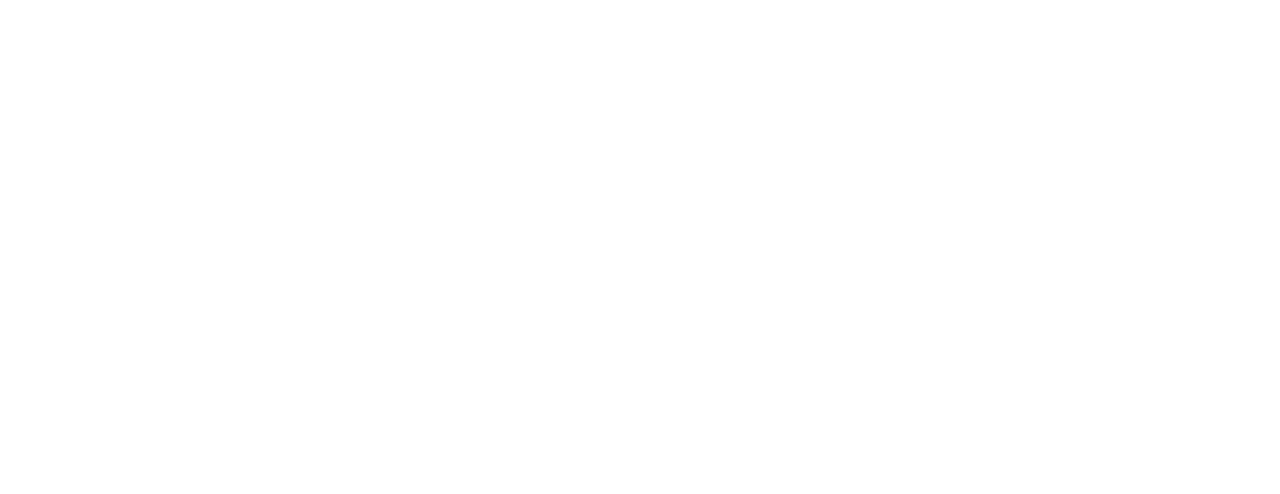
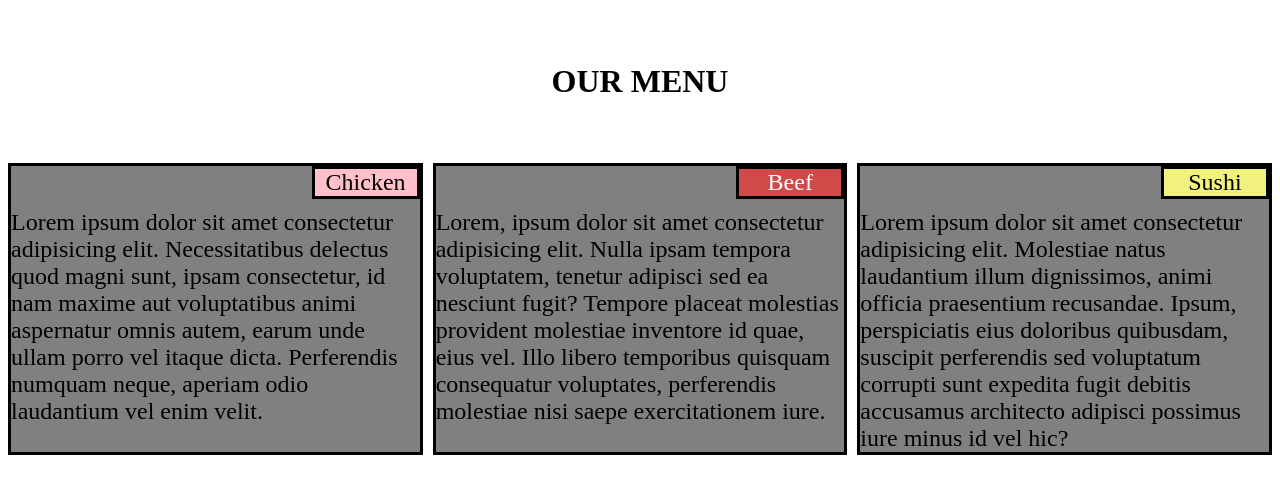
Before and after one commit to milkybar1910/html_css_js, a plain HTML site: page module_2_solution/index.html in a window 1280 px wide. Drawn offline with Linux system fonts and the light colour scheme.

Commit message:
assignment 1

```diff
--- /dev/null
+++ b/module_2_solution/css/style.css
@@ -0,0 +1,108 @@
+.menu {
+    text-align: center;
+    margin-top: 5%;
+    margin-bottom: 5%;
+}
+
+.item1 {
+    background: grey;
+    grid-area: header;
+    border: 3px solid black;
+}
+
+.item2 {
+    background: grey;
+    grid-area: advert;
+    border: 3px solid black;
+}
+
+.item3 {
+    background: grey;
+    grid-area: content;
+    border: 3px solid black;
+}
+
+.h1 {
+    border: 3px solid black;
+    width: 25%;
+    text-align: center;
+    background-color: pink;
+    margin-left: auto;
+    margin-bottom: 10px;
+}
+.h2 {
+    border: 3px solid black;
+    width: 25%;
+    text-align: center;
+    background-color: rgba(231, 60, 60, 0.781);
+    color: white;
+    margin-left: auto;
+    margin-bottom: 10px;
+}
+.h3 {
+    border: 3px solid black;
+    width: 25%;
+    text-align: center;
+    background-color: rgb(241, 241, 126);
+    margin-left: auto;
+    margin-bottom: 10px;
+}
+
+.container {
+    font-size: 1.5em;
+    min-height: auto;
+    width: 100%;
+    display: grid;
+    grid-template-columns: 1fr 1fr 1fr;
+    grid-template-rows: auto;
+    grid-gap: 10px;
+    grid-template-areas: "header advert content";
+}
+
+@media only screen and (max-width: 600px) {
+    .container {
+        grid-template-columns: auto 1fr;
+        grid-template-rows: auto 1fr auto;
+        grid-template-areas:
+            "header header"
+            "advert advert"
+            "content content";
+    }
+}
+
+@media only screen and (min-width: 600px) {
+    .container {
+        grid-template-columns: auto 1fr;
+        grid-template-rows: auto 1fr auto;
+        grid-template-areas:
+            "header header"
+            "advert advert"
+            "content content";
+    }
+}
+
+@media only screen and (min-width: 768px) {
+    .container {
+        grid-template-columns: 1fr 1fr;
+        grid-template-rows: 1fr 1fr;
+        grid-template-areas:
+            "header advert"
+            "content content";
+    }
+}
+
+@media only screen and (min-width: 992px) {
+    .container {
+        grid-template-columns: 1fr 1fr 1fr;
+        grid-template-rows: 1fr;
+        grid-template-areas: "header advert content";
+    }
+}
+
+@media only screen and (min-width: 1200px) {
+    .container {
+        grid-template-columns: 1fr 1fr 1fr;
+        grid-template-rows: 1fr;
+        grid-template-areas: "header advert content";
+    }
+}
--- a/module_2_solution/index.html
+++ b/module_2_solution/index.html
@@ -4,8 +4,15 @@
     <meta charset="UTF-8">
     <meta name="viewport" content="width=device-width, initial-scale=1.0">
     <title>Document</title>
+    <link rel="stylesheet" href="./css/style.css">
 </head>
 <body>
 
+    <h1 class="menu"> OUR MENU</h1>
+    <div class="container">
+        <div class="item1"><div class="h1">Chicken</div>Lorem ipsum dolor sit amet consectetur adipisicing elit. Necessitatibus delectus quod magni sunt, ipsam consectetur, id nam maxime aut voluptatibus animi aspernatur omnis autem, earum unde ullam porro vel itaque dicta. Perferendis numquam neque, aperiam odio laudantium vel enim velit.</div>
+        <div class="item2"><div class="h2">Beef</div>Lorem, ipsum dolor sit amet consectetur adipisicing elit. Nulla ipsam tempora voluptatem, tenetur adipisci sed ea nesciunt fugit? Tempore placeat molestias provident molestiae inventore id quae, eius vel. Illo libero temporibus quisquam consequatur voluptates, perferendis molestiae nisi saepe exercitationem iure.</div>
+        <div class="item3"><div class="h3">Sushi</div>Lorem ipsum dolor sit amet consectetur adipisicing elit. Molestiae natus laudantium illum dignissimos, animi officia praesentium recusandae. Ipsum, perspiciatis eius doloribus quibusdam, suscipit perferendis sed voluptatum corrupti sunt expedita fugit debitis accusamus architecto adipisci possimus iure minus id vel hic?</div>
+      </div>
 </body>
 </html>
```
